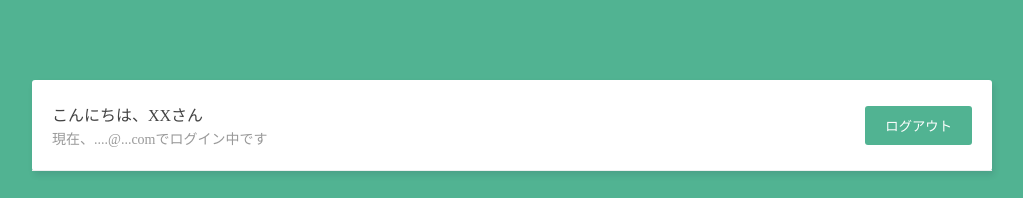
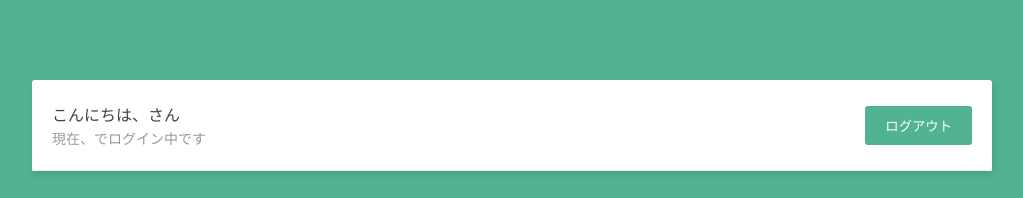
Before and after one commit to nyohoo/VuePractice, a Vue app in the folder live-chat-vuejs/: page /chatroom in a window 1280 px wide. Shown: the top 198 px of the page, without its empty margins (128-1151 px from the left). Built offline with nearby package versions, Linux system fonts and the light colour scheme.

Commit message:
add: ナビバーにユーザー情報を表示

```diff
--- a/live-chat-vuejs/src/components/LoginForm.vue
+++ b/live-chat-vuejs/src/components/LoginForm.vue
@@ -37,6 +37,10 @@
         }
 
         if (!this.error) {
+          window.localStorage.setItem('access-token', res.headers['access-token'])
+          window.localStorage.setItem('client', res.headers.client)
+          window.localStorage.setItem('uid', res.headers.uid)
+          window.localStorage.setItem('name', res.data.data.name)
           this.$emit('redirectToChatRoom')
         }
 
--- a/live-chat-vuejs/src/components/NabvarPage.vue
+++ b/live-chat-vuejs/src/components/NabvarPage.vue
@@ -1,12 +1,23 @@
 <template>
   <nav>
    <div>
-     <p>こんにちは、XXさん</p>
-     <p class="email">現在、....@...comでログイン中です</p>
+     <p>こんにちは、<span class="name">{{ name }}</span>さん</p>
+     <p class="email">現在、{{ email }}でログイン中です</p>
    </div>
    <button>ログアウト</button>
   </nav>
 </template>
+
+<script>
+export default {
+  data () {
+    return {
+      name: window.localStorage.getItem('name'),
+      email: window.localStorage.getItem('uid')
+    }
+  }
+}
+</script>
 
 <style scoped>
 nav {
--- a/live-chat-vuejs/src/components/SignupForm.vue
+++ b/live-chat-vuejs/src/components/SignupForm.vue
@@ -43,6 +43,10 @@
         }
 
         if (!this.error) {
+          window.localStorage.setItem('access-token', res.headers['access-token'])
+          window.localStorage.setItem('client', res.headers.client)
+          window.localStorage.setItem('uid', res.headers.uid)
+          window.localStorage.setItem('name', res.data.data.name)
           this.$emit('redirectToChatRoom')
         }
 
```
